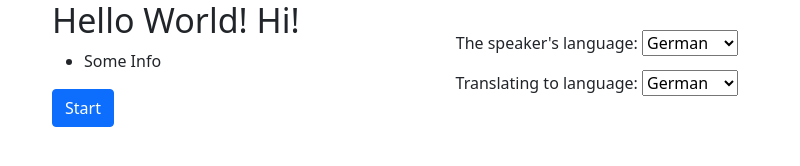
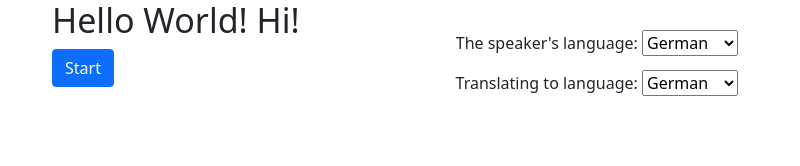
Before and after one commit to DavitMirzoyan/translater-app, an Electron app: page index.html in a window 800 px wide. Drawn offline with nearby package versions, Linux system fonts and the light colour scheme.

Commit message:
update 2

```diff
--- a/index.html
+++ b/index.html
@@ -26,10 +26,6 @@
     <div class="container">
 
         <h1>Hello World! Hi!</h1>
-
-        <ul>
-            <li> Some Info</li>
-        </ul>
 
         <div id="timerContainer">
 
```
